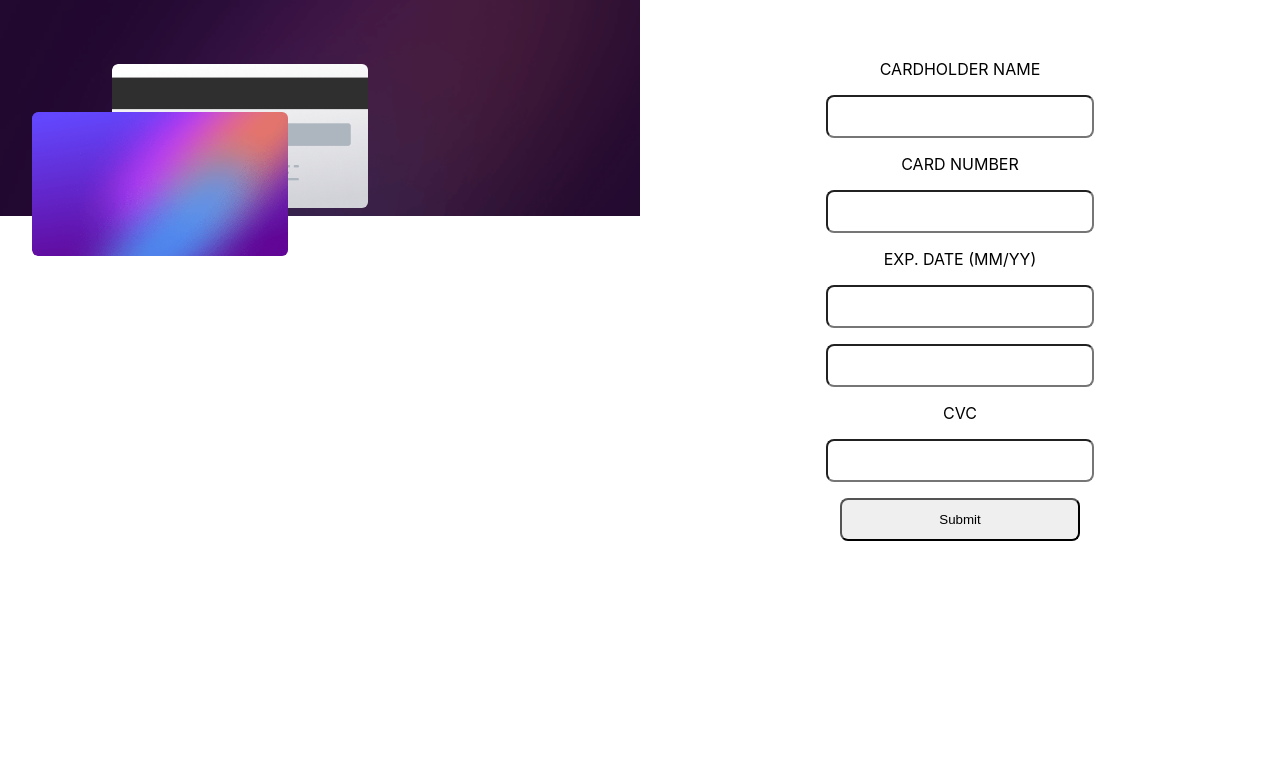
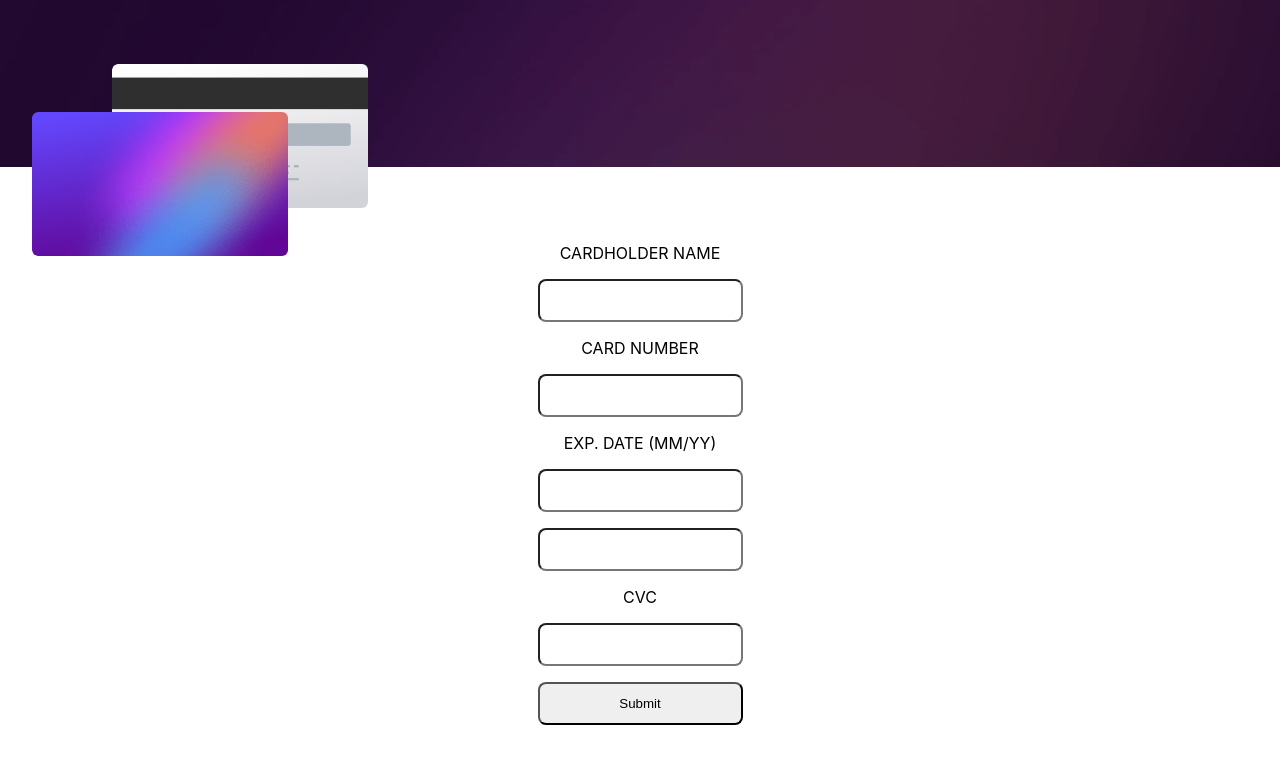
Before and after one commit to ro-nin/interactive-card-details, a React (Create React App) app: page / in a window 1280 px wide. Shown: the top 764 px of the page. Built offline with nearby package versions, Linux system fonts and the light colour scheme.

Commit message:
fixed incorrect flex styling of containers

```diff
--- a/src/App.css
+++ b/src/App.css
@@ -7,17 +7,15 @@
   text-align: center;
 }
 
-.content {
-  height: 100vh;
+.cardPage {
+  min-height: 100vh;
+  min-width: 100vw;
   display: flex;
   flex-direction: row;
 }
 
-//TODO add a middle breakpoint
-
-/* On screens that are 1300px or less, set the background color to olive */
 @media screen and (max-width: 1300px) {
-  .content {
+  .cardPage {
     flex-direction: column;
   }
 }
@@ -29,11 +27,11 @@
   margin: 2rem 0;
 }
 
-@media screen and (max-width: 1300px) {
+@media (max-width: 1300px) {
   .cardFrontShift {
     left: 2em;
     top: 5em;
-    z-index:50
+    z-index: 50;
   }
 }
 
@@ -44,7 +42,7 @@
   position: absolute;
 }
 
-@media screen and (max-width: 1300px) {
+@media (max-width: 1300px) {
   .cardBackShift {
     left: 7em;
     top: 2em;
@@ -54,45 +52,43 @@
 .gradientContainer {
   /* background: var(--gradientPrimary); */
   background-image: url("/public/images/bg-main-desktop.png");
-  width: 33%;
   background-size: cover;
+  width: 35vw;
+  display: flex;
+  flex-grow: 1;
+  flex-shrink: 0;
 }
-
-/* On screens that are 1300px or less, set the background color to olive */
-@media screen and (max-width: 1300px) {
+@media (max-width: 1300px) {
   .gradientContainer {
-    height: 25vh;
-    width: 100vw;
     background-image: url("/public/images/bg-main-mobile.png");
     background-size: cover;
     padding-bottom: 1rem;
+    width: 100vw;
+    height: 35%;
   }
 }
 
 .formContainer {
-  width: 66%;
   display: flex;
+  flex-grow: 1;
+  flex-shrink: 0;
   align-items: center;
   flex-direction: column;
   justify-content: center;
-  height: 100%;
+  width: 65vw;
+  height: 65%;
+
 }
-
-@media screen and (max-width: 1300px) {
+@media (max-width: 1300px) {
   .formContainer {
     width: 100vw;
-    height: 75vh;
   }
 }
 
 .formContainer form {
-  width: 50%;
-  padding: 2rem;
+  gap: 1rem;
   display: flex;
   flex-direction: column;
-  justify-content: center;
-  align-items: center;
-  gap: 1rem;
 }
 
 .formContainer form span {
@@ -101,7 +97,6 @@
 }
 
 .formContainer form input {
-  width: 15rem;
   padding: 0.75rem;
   border-radius: 8px;
 }
--- a/src/App.tsx
+++ b/src/App.tsx
@@ -20,8 +20,7 @@ function App() {
 
   return (
     <div className="App">
-      <div className='content'>
-        <div className='cardsPreviewContainer'>
+      <div className=' cardPage '>
         <div className="cardFrontShift">
           <Card data={watchFormFields} front={true}></Card>
         </div>
@@ -29,31 +28,20 @@ function App() {
           <Card front={false}></Card>
         </div>
 
-        </div>
-        <div className="gradientContainer">
-
-        </div>
+        <div className="gradientContainer" />
         <div className="formContainer">
-          {/* <CardDetailsForm></CardDetailsForm> */}
-          {/*success && thank you! ? */}
-
           <form onSubmit={handleSubmit(onSubmit)}>
-
             <label>CARDHOLDER NAME</label>
             <input defaultValue="" {...register("cardHolderName", { required: true })} />
             {errors.cardHolderName && <span>Error: name</span>}
-
             <label>CARD NUMBER</label>
             <input {...register("cardNumber", { required: true })} />
             {errors.cardNumber && <span>Error: cardNumber</span>}
-
             <label>EXP. DATE (MM/YY)</label>
             <input {...register("expMM", { required: true, maxLength: 2, min: 1, max: 12 })} />
             {errors.expMM && <span>exm month</span>}
-
             <input {...register("expYY", { required: true, maxLength: 2, min: 1, max: 99 })} />
             {errors.expYY && <span>exp year</span>}
-
             <label>CVC</label>
             <input type={"number"} {...register("cvc", { required: true, maxLength: 3, min: 1, max: 999 })} />
             {errors.cvc && <span>CVC</span>}
--- a/src/Components/Card.css
+++ b/src/Components/Card.css
@@ -9,7 +9,6 @@
   .card {
     width: 16rem;
     height: 9rem;
-
   }
 }
 
@@ -17,12 +16,6 @@
   background-image: url("/public/images/bg-card-front.png");
   order: 1;
   background-size: cover;
-}
-
-@media screen and (max-width: 1300px) {
-  .cardFront {
-    order: 2;
-  }
 }
 
 .cardContent {
@@ -34,9 +27,3 @@
   background-size: cover;
   background-image: url("/public/images/bg-card-back.png");
 }
-
-@media screen and (max-width: 1300px) {
-  .back {
-    order: 1;
-  }
-}
```
Lines whose indentation alone changed are shown as unchanged.
